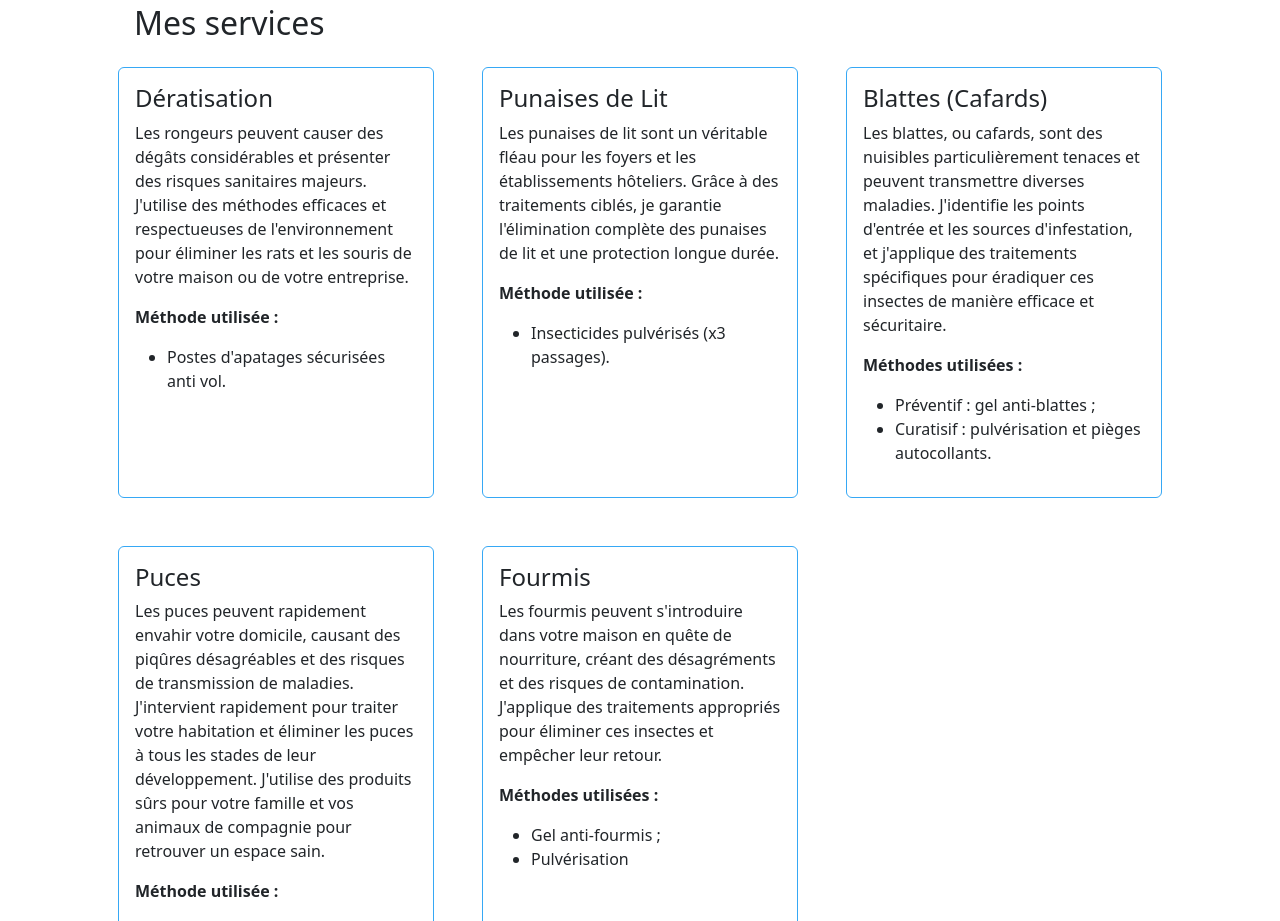
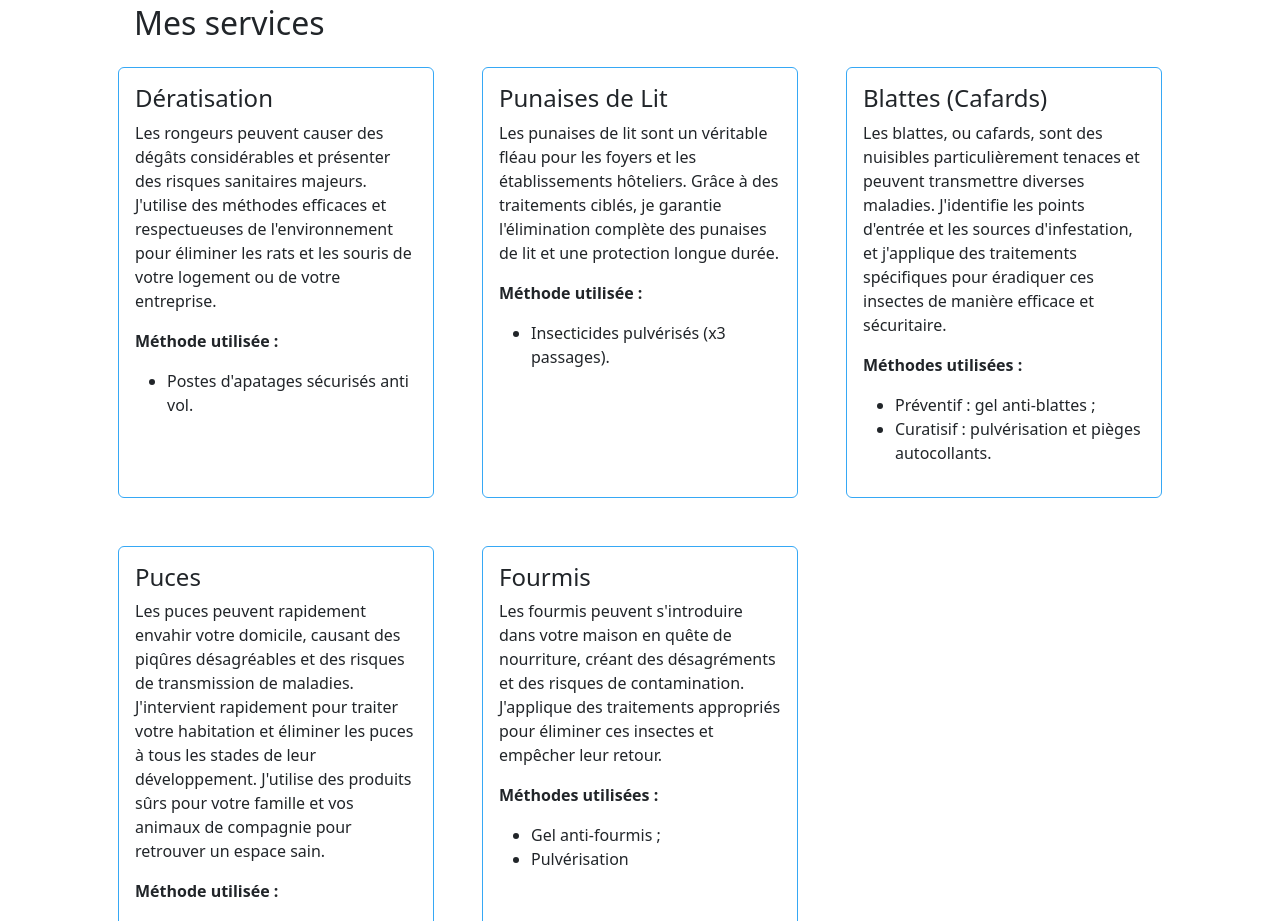
Before and after one commit to NaudCode/AB_Nuisibles_31, a website: page index.html in a window 1280 px wide. Shown: the part 1440-2361 px from the top of the page. Drawn offline with nearby package versions, Linux system fonts and the light colour scheme.

Commit message:
fautes d'ortho

```diff
--- a/index.html
+++ b/index.html
@@ -68,12 +68,12 @@
                             <h4 class="card-title">Dératisation</h4>
                             <p class="card-text">
                                 Les rongeurs peuvent causer des dégâts considérables et présenter des risques sanitaires majeurs.
-                                J'utilise des méthodes efficaces et respectueuses de l'environnement pour éliminer les rats et les souris de votre maison ou de votre entreprise.
+                                J'utilise des méthodes efficaces et respectueuses de l'environnement pour éliminer les rats et les souris de votre logement ou de votre entreprise.
                             </p>
                             <p>
                             <b>Méthode utilisée :</b>
                             <ul>
-                                <li>Postes d'apatages sécurisées anti vol.</li>
+                                <li>Postes d'apatages sécurisés anti vol.</li>
                             </ul>
                             </p>
                         </div>
```
